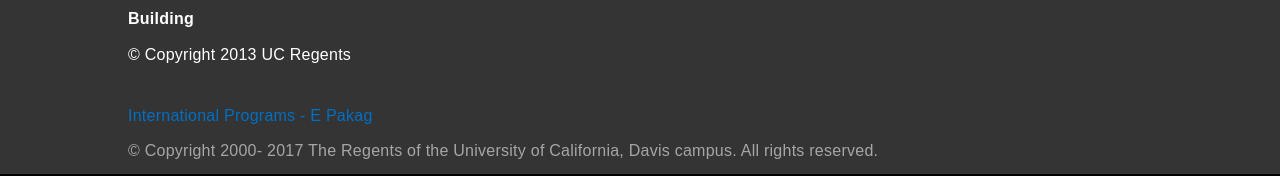
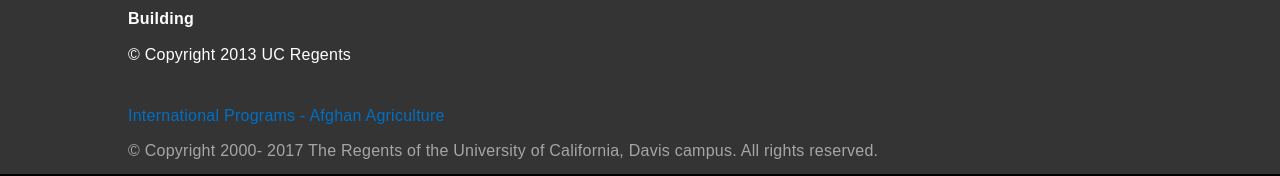
Before and after one commit to ucdavis/ip-afghanag, a Jekyll site: the page built from index.html, in a window 1280 px wide. Shown: the part 1984-2160 px from the top of the page. Built offline with Jekyll 4.4.1, drawn with Linux system fonts in a browser that asks for light colours; nearby versions of some CDN libraries; the list of posts is cut into pages by our own code; some of the changed lines change nothing that is shown.

Commit message:
changed config

```diff
--- a/_config.yml
+++ b/_config.yml
@@ -1,8 +1,8 @@
 # Site settings
-title: International Programs - E Pakag
+title: International Programs - Afghan Agriculture
 email: seacersion@ucdavis.edu
 description: > # this means to ignore newlines until "baseurl:"
-  e-Pak Ag - helping farmers through the use of Information Communication Technology (ICT).
+   e-Afghan Ag "provides credible relevant information to those helping farmers in Afghanistan."
 baseurl: "" # the subpath of your site, e.g. /blog/
 url: "http://epakag.ucdavis.edu" # the base hostname & protocol for your site
 
```
